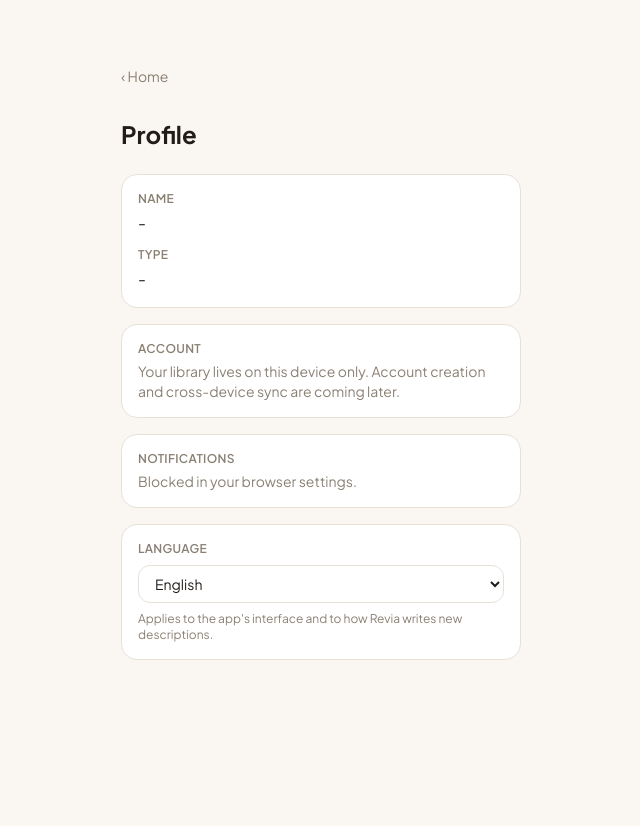
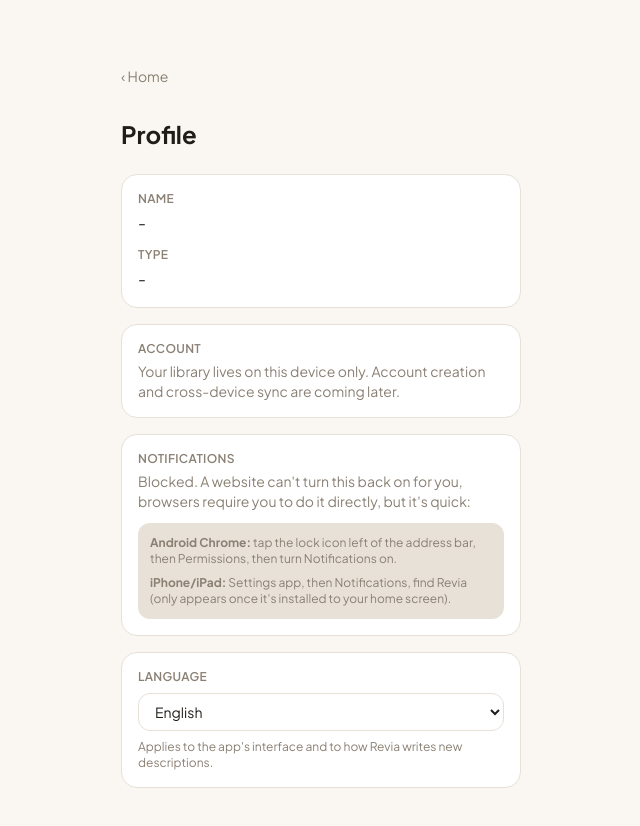
Before and after one commit to good-tech3y/revia, a Next.js app: page /profile in a window 1280 px wide. Shown: the top 826 px of the page, without its empty margins (319-959 px from the left). Before the commit the page ends 800 px from the top, so only its background shows below. Built offline with nearby package versions, Linux system fonts and the light colour scheme.

Commit message:
Smoother connection toast, real notification permission handling

```diff
--- a/src/app/profile/page.tsx
+++ b/src/app/profile/page.tsx
@@ -5,6 +5,7 @@ import Link from "next/link";
 import { getProfile } from "@/lib/storage";
 import { useLanguage } from "@/lib/language-context";
 import { LANGUAGES } from "@/lib/i18n";
+import { playChime } from "@/lib/notification-sound";
 import type { Profile } from "@/lib/types";
 
 export default function ProfilePage() {
@@ -21,6 +22,15 @@ export default function ProfilePage() {
     if (typeof Notification === "undefined") return;
     const result = await Notification.requestPermission();
     setNotifStatus(result);
+  };
+
+  const sendTestNotification = () => {
+    playChime();
+    if (typeof Notification !== "undefined" && Notification.permission === "granted") {
+      try {
+        new Notification("Revia", { body: "This is what a real connection notification looks like." });
+      } catch {}
+    }
   };
 
   return (
@@ -42,13 +52,25 @@ export default function ProfilePage() {
 
       <div className="mt-4 rounded-2xl border border-stone-light bg-surface p-4">
         <p className="text-xs font-semibold uppercase tracking-wide text-stone">{t("profile.notifications")}</p>
+
         {notifStatus === "granted" ? (
-          <p className="mt-1 text-sm text-stone">On. Revia will let you know when it connects something new to what you've already saved.</p>
+          <>
+            <p className="mt-1 text-sm text-stone">On. Revia will let you know when it connects something new to what you've already saved.</p>
+            <button onClick={sendTestNotification} className="mt-3 rounded-full border border-stone-light px-4 py-2 text-sm font-semibold text-ink">
+              Send a test
+            </button>
+          </>
         ) : notifStatus === "denied" ? (
-          <p className="mt-1 text-sm text-stone">Blocked in your browser settings.</p>
+          <>
+            <p className="mt-1 text-sm text-stone">Blocked. A website can't turn this back on for you, browsers require you to do it directly, but it's quick:</p>
+            <div className="mt-3 space-y-2 rounded-xl bg-stone-light p-3 text-xs text-stone">
+              <p><strong>Android Chrome:</strong> tap the lock icon left of the address bar, then Permissions, then turn Notifications on.</p>
+              <p><strong>iPhone/iPad:</strong> Settings app, then Notifications, find Revia (only appears once it's installed to your home screen).</p>
+            </div>
+          </>
         ) : (
           <>
-            <p className="mt-1 text-sm text-stone">Get a nudge only when Revia finds a real connection to something you've already saved.</p>
+            <p className="mt-1 text-sm text-stone">Get a nudge only when Revia finds a real connection to something you've already saved, never a generic reminder.</p>
             <button onClick={requestNotifications} className="mt-3 rounded-full bg-clay px-4 py-2 text-sm font-semibold text-white">Turn on</button>
           </>
         )}
--- a/src/components/smart-toast.tsx
+++ b/src/components/smart-toast.tsx
@@ -7,24 +7,30 @@ export function SmartToast({ message, onDone }: { message: string; onDone: () =>
   const [visible, setVisible] = useState(false);
 
   useEffect(() => {
-    setVisible(true);
+    const raf = requestAnimationFrame(() => setVisible(true));
     playChime();
-    if (typeof Notification !== "undefined" && Notification.permission === "granted") {
+
+    if (document.hidden && typeof Notification !== "undefined" && Notification.permission === "granted") {
       try {
         new Notification("Revia", { body: message });
       } catch {}
     }
+
     const timer = setTimeout(() => {
       setVisible(false);
-      setTimeout(onDone, 300);
+      setTimeout(onDone, 350);
     }, 5000);
-    return () => clearTimeout(timer);
+
+    return () => {
+      cancelAnimationFrame(raf);
+      clearTimeout(timer);
+    };
   }, [message, onDone]);
 
   return (
     <div
-      className={`fixed left-4 right-4 top-4 z-50 rounded-2xl bg-ink px-4 py-3 text-white shadow-lg transition-all duration-300 sm:left-auto sm:right-4 sm:w-80 ${
-        visible ? "translate-y-0 opacity-100" : "-translate-y-4 opacity-0"
+      className={`fixed left-4 right-4 top-4 z-50 rounded-2xl bg-ink px-4 py-3 text-white shadow-xl transition-all duration-500 ease-[cubic-bezier(0.34,1.56,0.64,1)] sm:left-auto sm:right-4 sm:w-80 ${
+        visible ? "translate-y-0 scale-100 opacity-100" : "-translate-y-3 scale-95 opacity-0"
       }`}
     >
       <p className="text-xs font-semibold uppercase tracking-wide text-stone-light">Revia noticed something</p>
```
Also changed, not shown: 2 other files (tests, documents, lock files or other folders).
